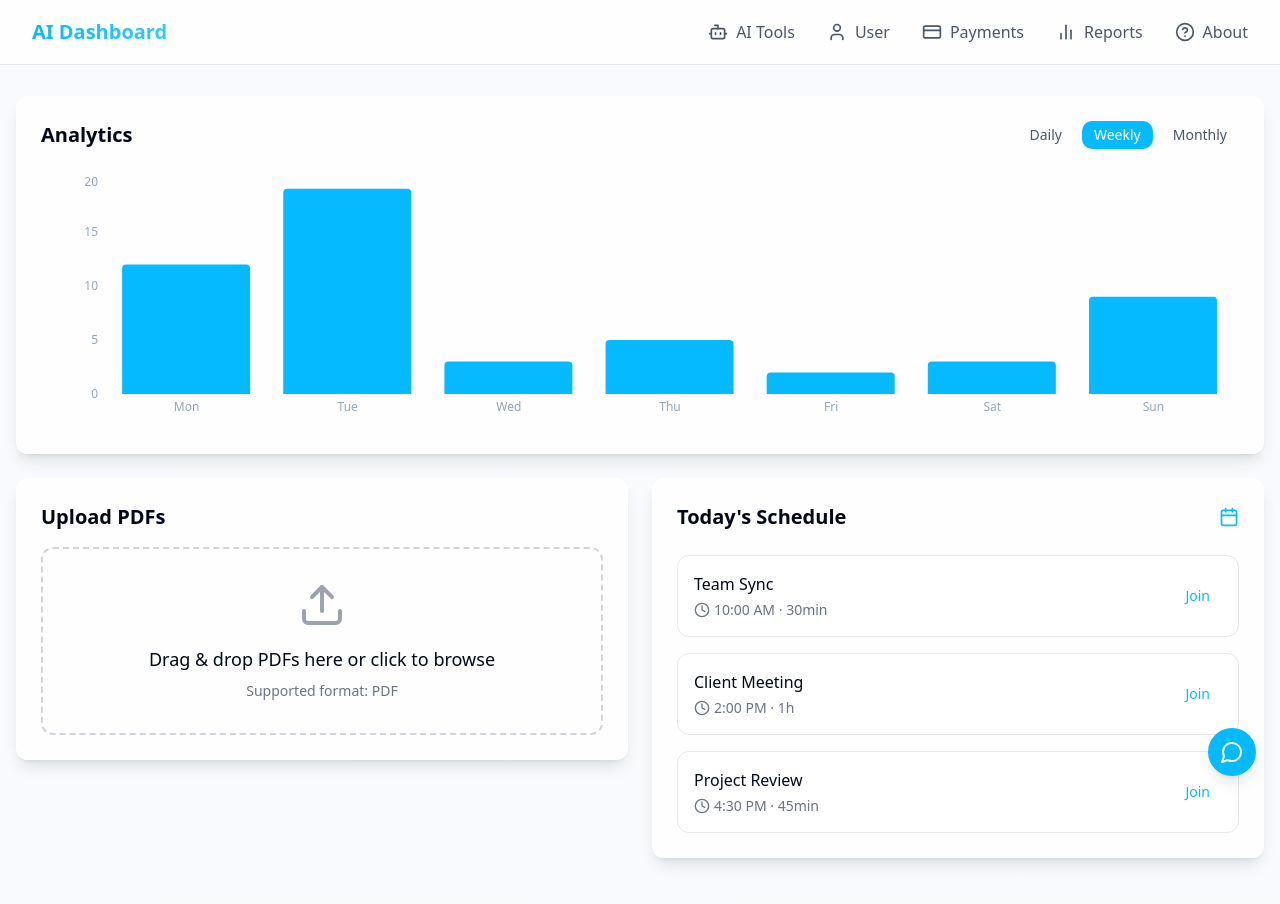
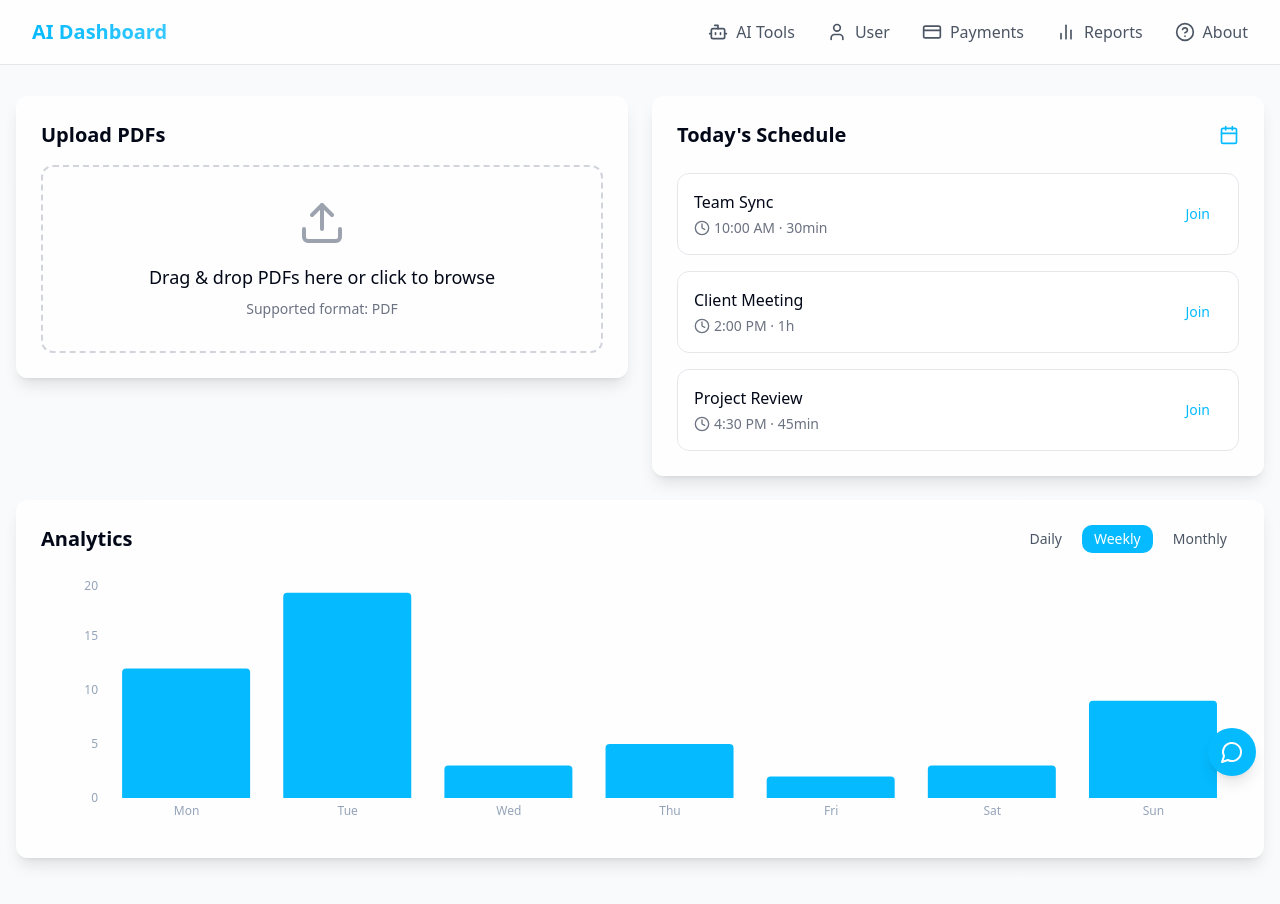
Before and after one commit to cmatan10/insights-toolbox, a React (Vite) app: page / in a window 1280 px wide. Shown: the top 904 px of the page. Built offline with nearby package versions, Linux system fonts and the light colour scheme.

Commit message:
Move Analytics component down
Reposition the Analytics component to the bottom of the Index page layout for improved user experience.
[skip gpt_engineer]

```diff
--- a/src/pages/Index.tsx
+++ b/src/pages/Index.tsx
@@ -10,15 +10,15 @@ const Index = () => {
       <Navigation />
       <main className="container mx-auto px-4 pt-24 pb-16">
         <div className="grid grid-cols-1 gap-6 md:grid-cols-2">
-          <div className="md:col-span-2">
-            <Analytics />
-          </div>
           <div>
             <PdfUpload />
           </div>
           <div>
             <Calendar />
           </div>
+        </div>
+        <div className="mt-6">
+          <Analytics />
         </div>
       </main>
       <SupportWidget />
```
